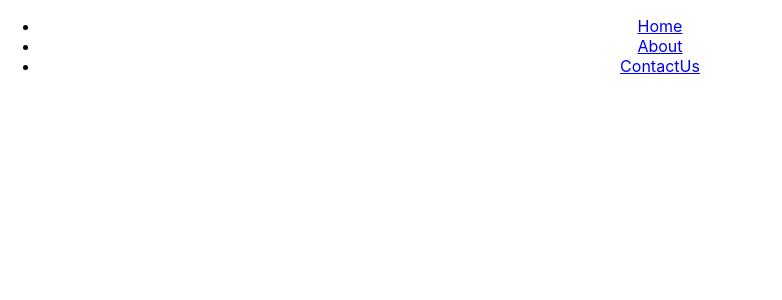
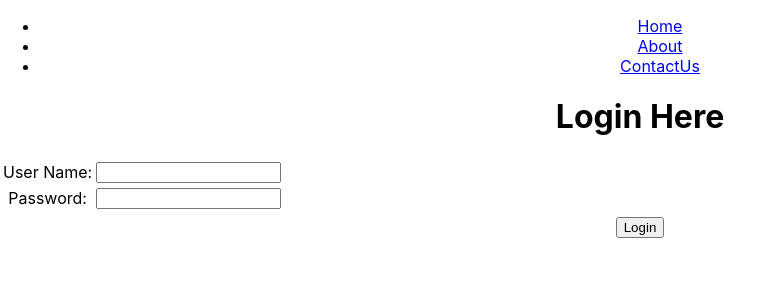
Before and after one commit to Dinuki85/IT3133_20241126, a React (Create React App) app in the folder practicles/: page / in a window 1280 px wide. Shown: the top 300 px of the page, without its empty margins (0-782 px from the left). Built offline with nearby package versions, Linux system fonts and the light colour scheme.

Commit message:
App.js File Updated

```diff
--- a/practicles/src/App.js
+++ b/practicles/src/App.js
@@ -3,6 +3,8 @@
 import AboutUs from './components/AboutUs';
 import ContactUs from './components/ContactUs';
 import Home from './components/Home';
+import Login from './components/Login';
+import Dashboard from './components/Dashboard';
 
 
 function App() {
@@ -21,6 +23,9 @@
         <Route path='/home' element={<Home/>}/>
         <Route path='/about' element={<AboutUs/>}/>
         <Route path='/contact' element={<ContactUs/>}/>
+        <Route path='/' element={<Login/>}/>
+        <Route path='/dash' element={<Dashboard/>}/>
+
       </Routes>
     </Router>
     </div>
```
